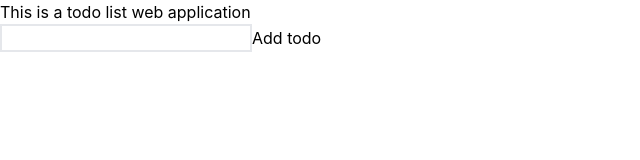
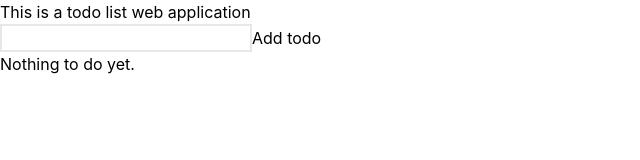
Before and after one commit to Youssef04544/To-do-app, a React (Create React App) app: page / in a window 1280 px wide. Shown: the top 160 px of the page, without its empty margins (0-640 px from the left). Built offline with nearby package versions, Linux system fonts and the light colour scheme.

Commit message:
Started adjusting the app in component style

```diff
--- a/src/App.jsx
+++ b/src/App.jsx
@@ -1,4 +1,5 @@
 import { useState } from 'react';
+import TodoList from './components/TodoList';
 
 let globalID = 0;
 
@@ -6,7 +7,7 @@ function App() {
 
   const [task, setTask] = useState('');
   const [todos, setTodos] = useState([])
-  console.log(globalID)
+
 
   const addTodo = (e) => {
     e.preventDefault()
@@ -26,15 +27,8 @@ function App() {
       <input className='border-2' type="text" value={task} onChange={e=>setTask(e.target.value)} />
       <input type="submit" value="Add todo" />
     </form>
-    <ul>
-      {todos.map((item)=>{
-        return <div key={item.id}>
-
-      <li>{item.todo} {item.id}</li>
-      <input type="button" value="Delete" onClick={()=>handleDelete(item.id)}/>
-      </div>}
-      )}
-    </ul>
+    {todos.length === 0 && <p>Nothing to do yet.</p>}
+    <TodoList handleDelete={handleDelete} todos={todos}/>
     </>
   );
 }
--- /dev/null
+++ b/src/components/TodoList.jsx
@@ -0,0 +1,17 @@
+import React from 'react'
+
+const TodoList = ({handleDelete, todos}) => {
+  return (
+    <ul>
+      {todos.map((item)=>{
+        return <div key={item.id}>
+
+      <li>{item.todo} {item.id}</li>
+      <input type="button" value="Delete" onClick={()=>handleDelete(item.id)}/>
+      </div>}
+      )}
+    </ul>
+  )
+}
+
+export default TodoList
```
